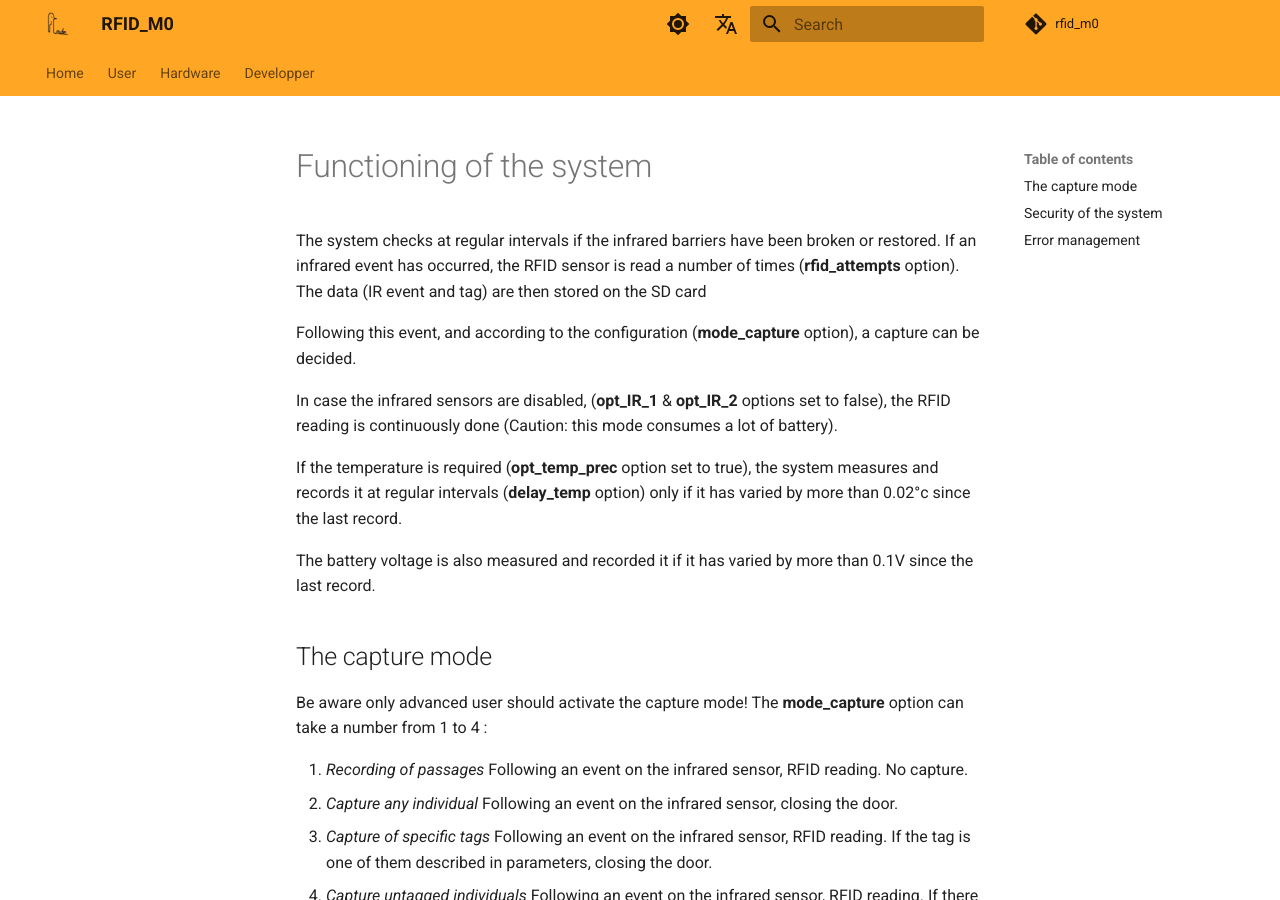
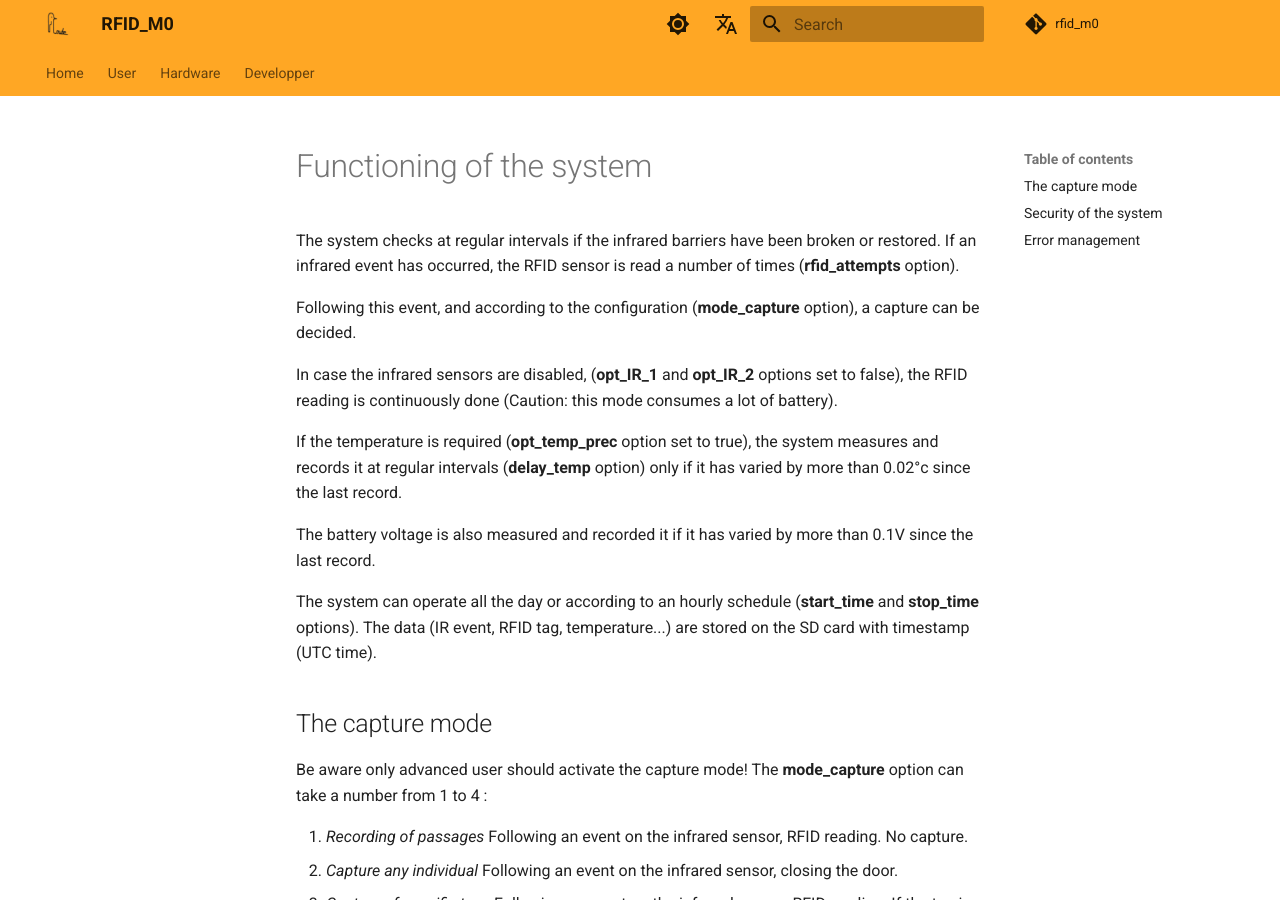
Before and after one commit to Julien-768/rfid-m0-wiki, an MkDocs documentation site: the page built from docs/Software_functioning.md, in a window 1280 px wide and 900 px high. Built offline with MkDocs 1.6.1 and Material for MkDocs 9.7.7, drawn with Linux system fonts in a browser that asks for light colours; comment, search, counter and statistics services are not loaded.

Commit message:
Add UTC time consideration

```diff
--- a/docs/Software_functioning.md
+++ b/docs/Software_functioning.md
@@ -1,15 +1,17 @@
 
 # Functioning of the system
 
-The system checks at regular intervals if the infrared barriers have been broken or restored. If an infrared event has occurred, the RFID sensor is read a number of times (**rfid_attempts** option). The data (IR event and tag) are then stored on the SD card
+The system checks at regular intervals if the infrared barriers have been broken or restored. If an infrared event has occurred, the RFID sensor is read a number of times (**rfid_attempts** option).
 
 Following this event, and according to the configuration (**mode_capture** option), a capture can be decided.
 
-In case the infrared sensors are disabled, (**opt_IR_1** & **opt_IR_2** options set to false), the RFID reading is continuously done (Caution: this mode consumes a lot of battery).
+In case the infrared sensors are disabled, (**opt_IR_1** and **opt_IR_2** options set to false), the RFID reading is continuously done (Caution: this mode consumes a lot of battery).
 
 If the temperature is required (**opt_temp_prec** option set to true), the system measures and records it at regular intervals (**delay_temp** option) only if it has varied by more than 0.02°c since the last record.
 
 The battery voltage is also measured and recorded it if it has varied by more than 0.1V since the last record.
+
+The system can operate all the day or according to an hourly schedule (**start_time** and **stop_time** options). The data (IR event, RFID tag, temperature...) are stored on the SD card with timestamp (UTC time).
 
 ## The capture mode
 
```
Also changed, not shown: docs/Software_configuration.md (+2 -2 lines), docs/programming.md (+1 -0 lines).
